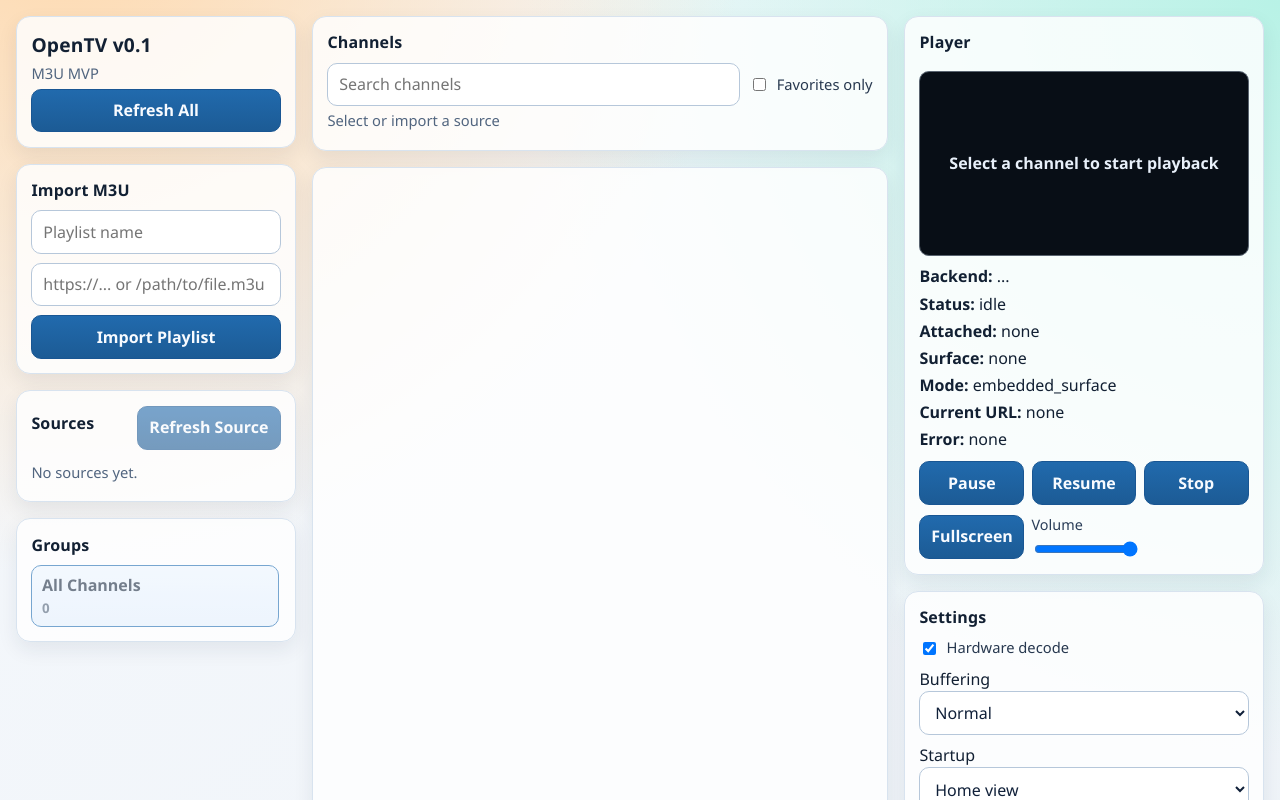
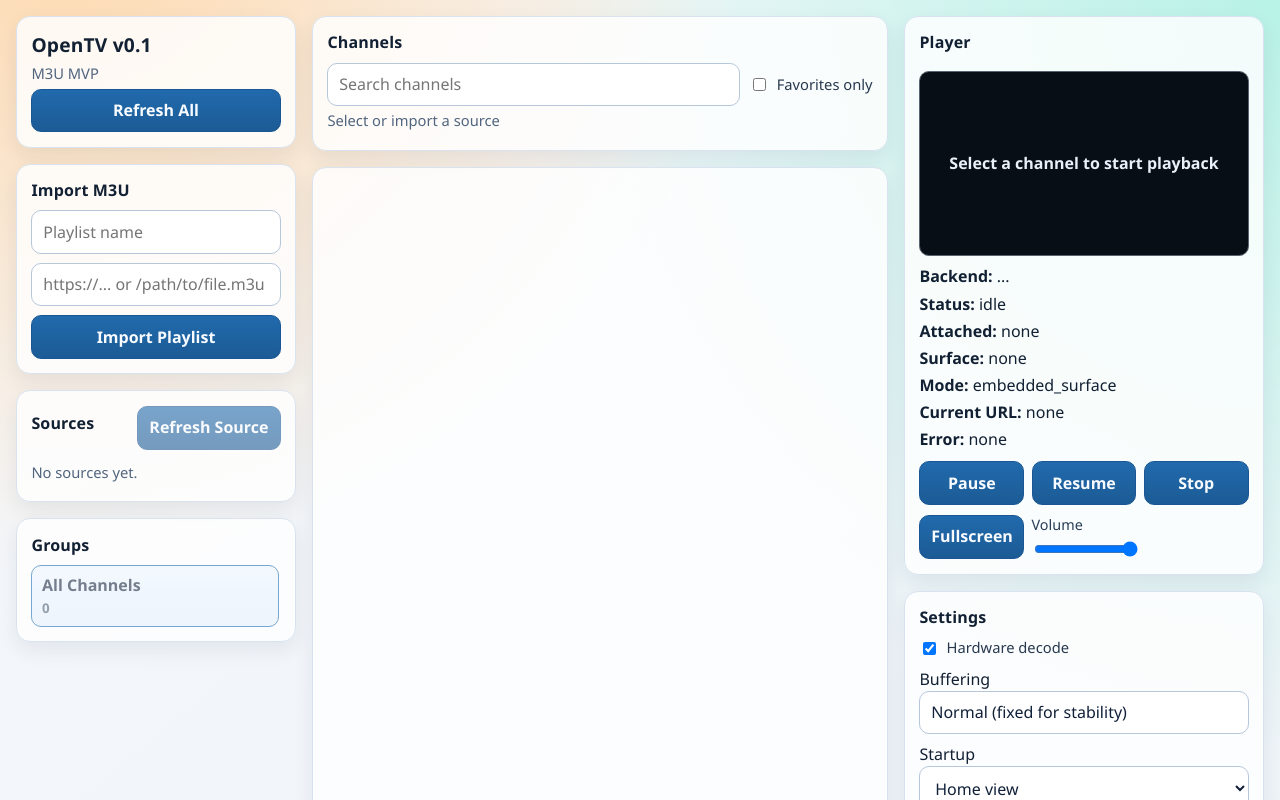
Before and after one commit to nalyDzzz/SilkCast, a React (Vite) app: page / in a window 1280 px wide. Shown: the top 800 px of the page. Built offline with nearby package versions, Linux system fonts and the light colour scheme.

Commit message:
settings: lock buffering to normal for playback stability

```diff
--- a/src/App.tsx
+++ b/src/App.tsx
@@ -47,7 +47,7 @@ type PlaybackStatus = {
 
 type Phase1Settings = {
   hardware_decode: boolean;
-  buffering_preset: "low" | "normal" | "high";
+  buffering_preset: "normal";
   startup_behavior: "home" | "resume_last";
 };
 
@@ -279,7 +279,6 @@ function App() {
       observer.disconnect();
       window.removeEventListener("resize", scheduleSurfaceSync);
       window.removeEventListener("scroll", scheduleSurfaceSync, true);
-      invoke("playback_stop_embedded_surface_mode").catch(() => {});
     };
   }, []);
 
@@ -374,7 +373,22 @@ function App() {
       return;
     }
 
-    await invoke("playback_update_embedded_surface_bounds", { bounds });
+    try {
+      await invoke("playback_update_embedded_surface_bounds", { bounds });
+    } catch (err) {
+      const message = String(err);
+      const likelyMissingSurface =
+        message.includes("embedded surface mode is not active") ||
+        message.includes("failed to move embedded playback surface");
+      if (!likelyMissingSurface) {
+        throw err;
+      }
+
+      embeddedSurfaceStartedRef.current = false;
+      await invoke<number>("playback_start_embedded_surface_mode", { bounds });
+      embeddedSurfaceStartedRef.current = true;
+      await loadPlaybackStatus();
+    }
   }
 
   async function onPausePlayback(paused: boolean) {
@@ -714,19 +728,7 @@ function App() {
 
             <label>
               Buffering
-              <select
-                value={settings.buffering_preset}
-                onChange={(e) =>
-                  setSettings((current) => ({
-                    ...current,
-                    buffering_preset: e.currentTarget.value as Phase1Settings["buffering_preset"],
-                  }))
-                }
-              >
-                <option value="low">Low</option>
-                <option value="normal">Normal</option>
-                <option value="high">High</option>
-              </select>
+              <input value="Normal (fixed for stability)" disabled />
             </label>
 
             <label>
```
Also changed, not shown: 2 other files (tests, documents, lock files or other folders).
